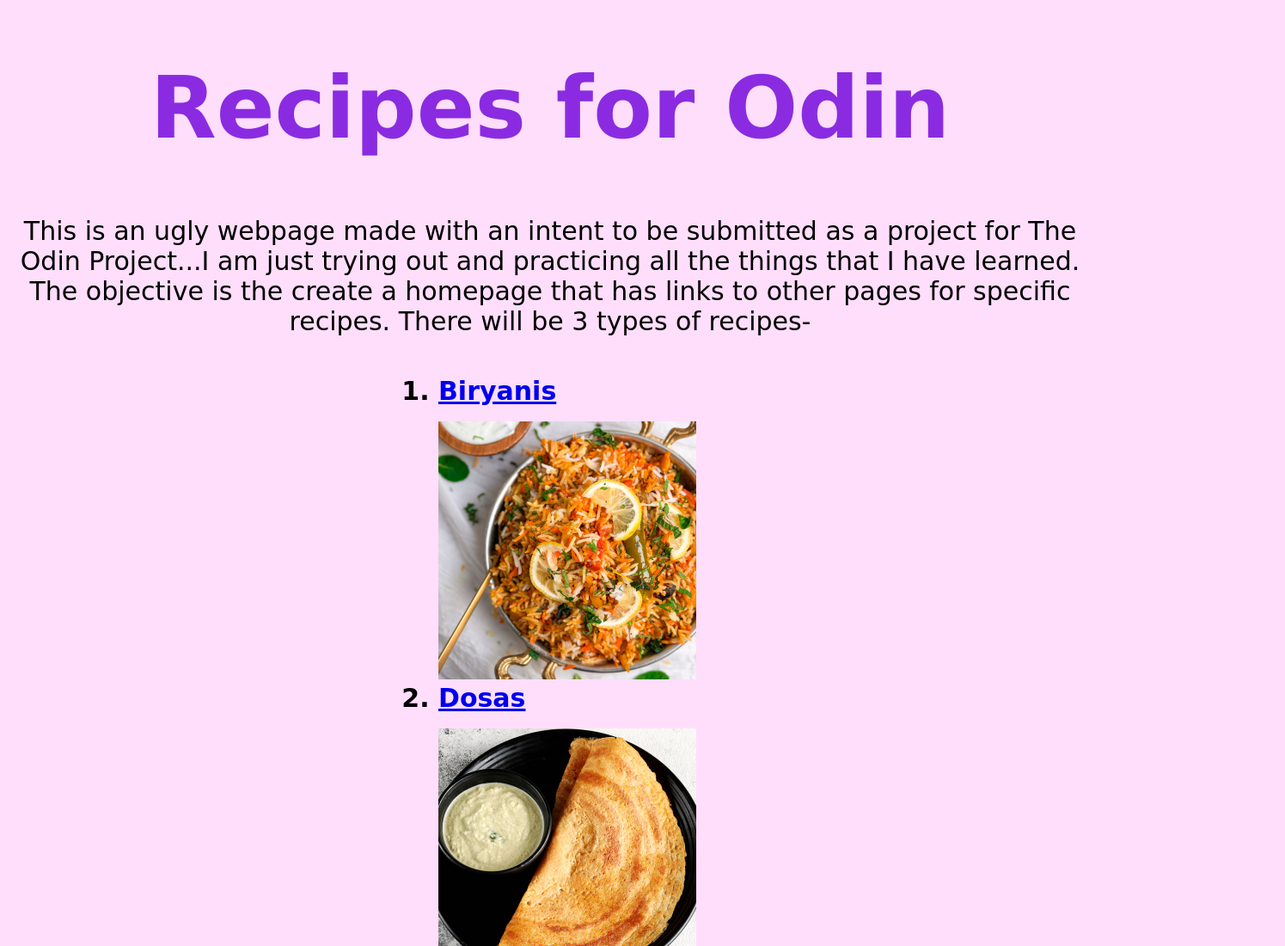
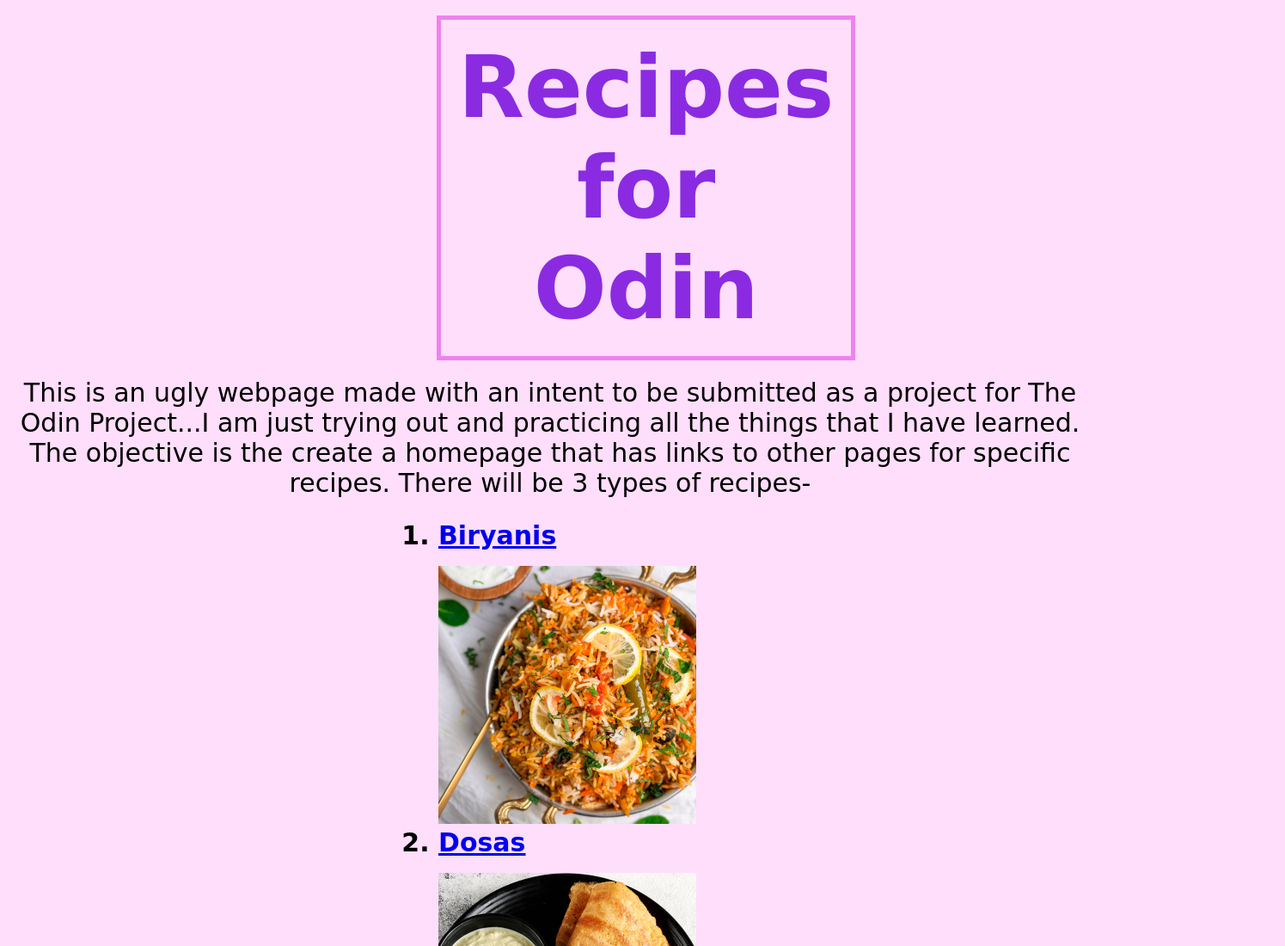
Before and after one commit to 0ishaansharma0/odin-recipes, a plain HTML site: page index.html in a window 1280 px wide. Shown: the top 1100 px of the page at 86% size, 1495 px wide, since content can reach past the window. Drawn offline with Linux system fonts and the light colour scheme.

Commit message:
added a few boxes

```diff
--- a/index.html
+++ b/index.html
@@ -7,8 +7,9 @@
     <link rel="stylesheet" href="style.css">
 </head>
 <body>
+    <div class="forBOX">
     <h1>Recipes for Odin</h1>
-
+    </div>
     <p>This is an ugly webpage made with an intent to be submitted as a project for The Odin Project...I am just trying
         out and practicing all the things that I have learned. The objective is the create a homepage that has links to
     other pages for specific recipes. There will be 3 types of recipes-
@@ -16,6 +17,7 @@
 </p>
 <div class="container">
 <ol class="myOL">
+
     <li id="li"><a href = "odin-recipes/biryani.html" class="forstyle">Biryanis</a></li><br>
     <img src = "odin-recipes/images for home/chicken-biryani-featured-1.jpg" height = "150" width = "170"  alt = "biryani">
 
--- a/odin-recipes/recipes/bir/stylebir.css
+++ b/odin-recipes/recipes/bir/stylebir.css
@@ -1,5 +1,6 @@
 h1,p {
     text-align: center;
+    margin: 10px;
 }
 
 h1 {
@@ -13,6 +14,7 @@
     font-size: 40px;
     color: rgb(0, 0, 0);
     text-align: center;
+    margin-bottom: 5px ;
 
 }
 p {
--- a/odin-recipes/recipes/dosa/styledosa.css
+++ b/odin-recipes/recipes/dosa/styledosa.css
@@ -1,5 +1,6 @@
 h1,p {
     text-align: center;
+    margin: 10px;
 }
 
 h1 {
@@ -13,6 +14,7 @@
     font-size: 40px;
     color: rgb(0, 0, 0);
     text-align: center;
+    margin-bottom: 5px ;
 
 }
 p {
--- a/odin-recipes/recipes/p/stylep.css
+++ b/odin-recipes/recipes/p/stylep.css
@@ -1,5 +1,6 @@
 h1,p {
     text-align: center;
+    margin: 10px;
 }
 
 h1 {
@@ -13,6 +14,7 @@
     font-size: 40px;
     color: rgb(0, 0, 0);
     text-align: center;
+    margin-bottom: 5px ;
 
 }
 p {
--- a/odin-recipes/styles.css
+++ b/odin-recipes/styles.css
@@ -1,5 +1,7 @@
 h1,p {
     text-align: center;
+    margin: 10px;
+
 }
 
 h1 {
@@ -13,6 +15,7 @@
     font-size: 40px;
     color: rgb(3, 3, 3);
     text-align: center;
+    margin-bottom: 5px ;
 
 }
 p {
@@ -42,7 +45,7 @@
 
 div.container{
 
-    text-align: center;
+    text-align:center;
 }
 
 ul.myUL{
@@ -52,4 +55,5 @@
 
 .a{
     font-size: 30px;
+
 }
--- a/style.css
+++ b/style.css
@@ -1,12 +1,12 @@
 h1,p {
     text-align: center;
+    margin: 10px;
 }
 
 h1 {
     font-family: "Brush Script MT", 'Lucida Sans';
     font-size: 100px;
     color: blueviolet;
-
 }
 
 p {
@@ -43,3 +43,14 @@
     display: inline-block;
     text-align: left;
 }
+
+div.forBOX{
+    block-size: auto;
+
+    box-sizing: border-box;
+    display: inline-block;
+    margin: 10px 500px;
+    padding: 10px;
+    border: 5px solid violet;
+
+}
```
